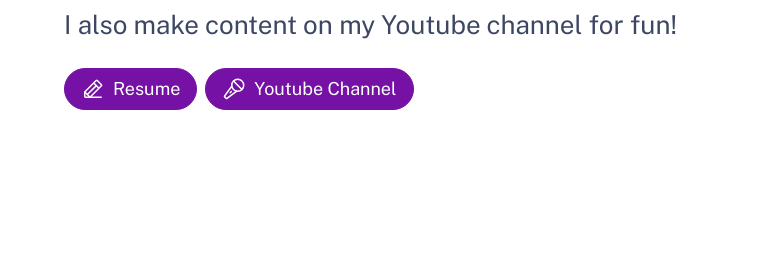
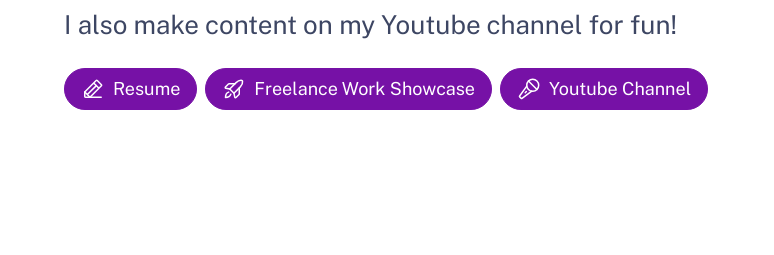
Before and after one commit to Keerat666/gurkeerat.com, an Astro site: page / in a window 1280 px wide. Shown: the part 545-800 px from the top of the page, 0-774 px from the left. Built offline with nearby package versions, Linux system fonts and the light colour scheme; Astro itself is replaced by a stand-in of ours.

Commit message:
added freelance portfolio

```diff
--- a/src/pages/index.astro
+++ b/src/pages/index.astro
@@ -46,6 +46,7 @@ const videos = [
 				>
 					<div class="roles">
 						<a style="text-decoration: none;"  href="../../public/assets/resume/resume.pdf" target="_blank"><Pill><Icon icon="pencil-line" size="1.33em" /> Resume</Pill></a>
+						<a style="text-decoration: none;"  href="../../public/assets/resume/Portfolio.pdf" target="_blank"><Pill><Icon icon="rocket-launch" size="1.33em" /> Freelance Work Showcase</Pill></a>
 						<a style="text-decoration: none;" href="https://www.youtube.com/channel/UCUKfjwTKqNfH8L2vlLwcqwg" target="_blank"><Pill><Icon icon="microphone-stage" size="1.33em" /> Youtube Channel</Pill></a>
 					</div>
 				</Hero>
```
Also changed, not shown: 1 other file.
